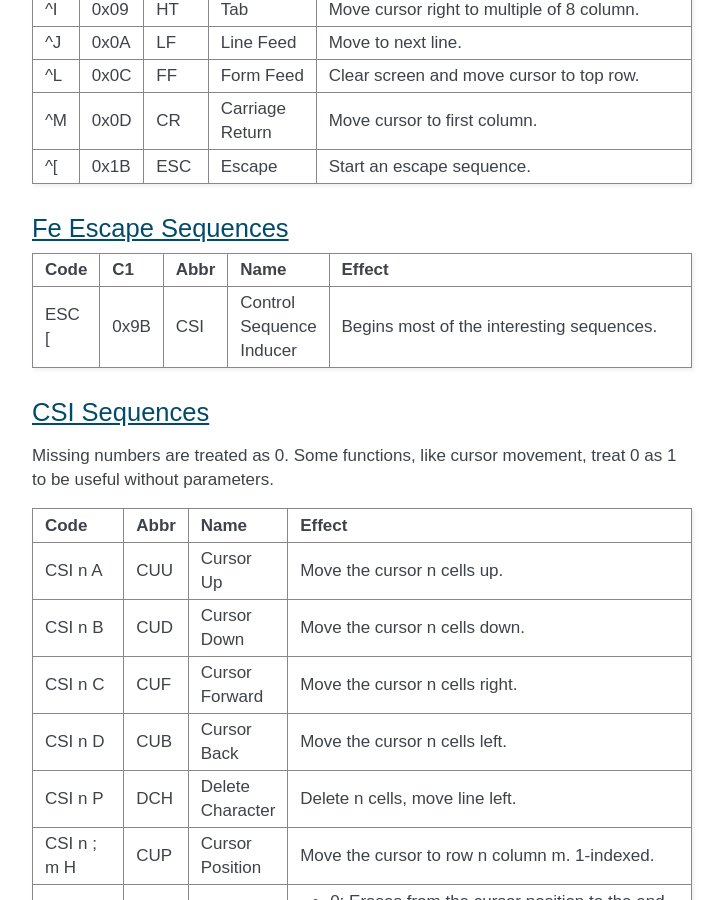
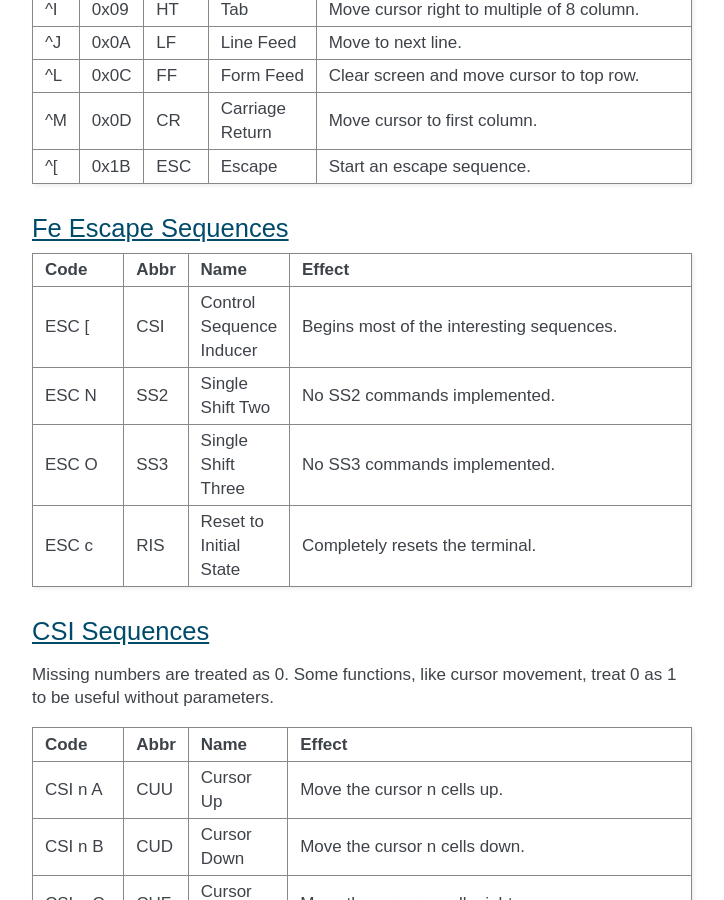
Before and after one commit to picocomputer/picocomputer.github.io, a Sphinx documentation site: the page built from docs/source/vga.rst, in a window 1280 px wide and 900 px high, scrolled down 9396 px. Shown: the whole window, without its empty margins (388-1112 px from the left). Built offline with Sphinx 7.4.7, drawn with Linux system fonts in a browser that asks for light colours.

Commit message:
Update vga.rst

```diff
--- a/docs/source/vga.rst
+++ b/docs/source/vga.rst
@@ -527,19 +527,29 @@ Fe Escape Sequences
 -------------------
 
 .. list-table::
-  :widths: 10 5 5 5 75
+  :widths: 15 5 5 75
   :header-rows: 1
 
   * - Code
-    - C1
     - Abbr
     - Name
     - Effect
-  * - ESC [
-    - 0x9B
+  * - ESC \[
     - CSI
     - Control Sequence Inducer
     - Begins most of the interesting sequences.
+  * - ESC N
+    - SS2
+    - Single Shift Two
+    - No SS2 commands implemented.
+  * - ESC O
+    - SS3
+    - Single Shift Three
+    - No SS3 commands implemented.
+  * - ESC c
+    - RIS
+    - Reset to Initial State
+    - Completely resets the terminal.
 
 
 CSI Sequences
```
